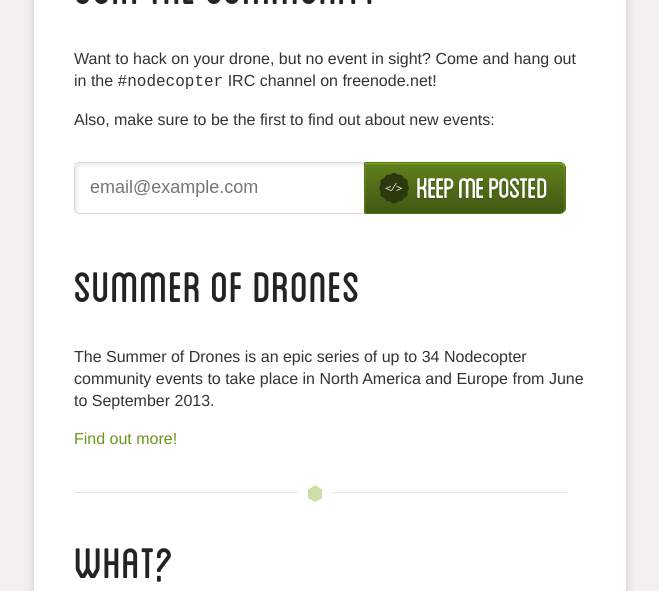
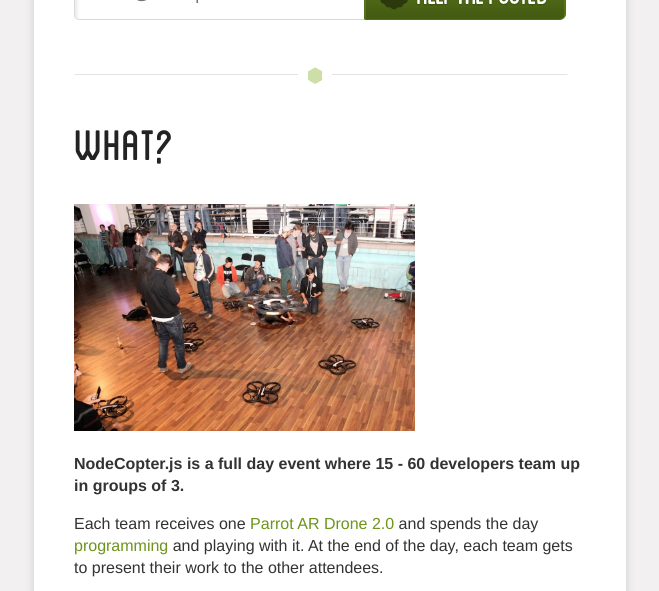
Before and after one commit to nodecopter/nodecopter.com, a Jekyll site: the page built from index.md, in a window 1280 px wide and 900 px high, scrolled down 1438 px, cut to the strip 0-591 px from the top of the window. Shown: the whole strip, without its empty margins (310-969 px from the left). Built offline with Jekyll 4.4.1, drawn with Linux system fonts in a browser that asks for light colours; Markdown is read by kramdown in place of the engine named in the settings.

Commit message:
Removed summer of drones links

```diff
--- a/index.md
+++ b/index.md
@@ -10,7 +10,6 @@ introText: |
 <h2 id="upcoming-events"><a href="#upcoming-events">Upcoming Events</a></h2>
 
 <a href="/2013/amelia-island/may-30"><img src="img/jsconfus-location.png" /></a>
-<a href="http://summerofdrones.com/"><img src="img/sod-banner.png" /></a>
 
 * [May 11, 2013 - Scotland](/2013/scotland/may-11) by [Andrew Nesbitt](https://twitter.com/teabass), [Julian Cheal](https://twitter.com/juliancheal) & [Scotland.js](http://scotlandjs.com/)
 
@@ -39,13 +38,6 @@ Also, make sure to be the first to find out about new events:
   <input class="email" placeholder="email@example.com" type="text" name="cm-irhtuj-irhtuj" id="irhtuj-irhtuj" />
   <input class="button" type="submit" value="Keep me posted" />
 </form>
-
-<h2 id="summer-of-drones"><a href="#summer-of-drones">Summer of Drones</a></h2>
-
-The Summer of Drones is an epic series of up to 34 Nodecopter community events
-to take place in North America and Europe from June to September 2013.
-
-[Find out more!](http://summerofdrones.com/)
 
 <hr>
 
```
